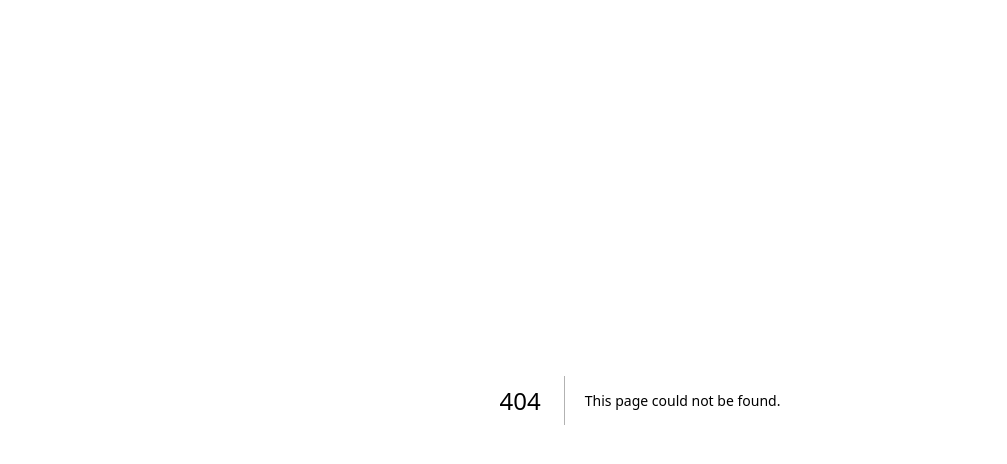
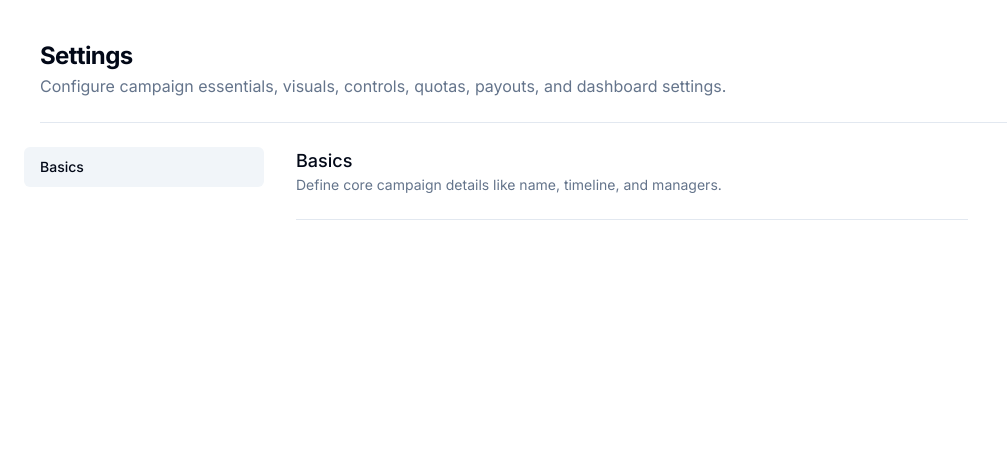
Before and after one commit to potouridisio/campaigns-app, a Next.js app: page /1/settings in a window 1280 px wide. Before the commit this address had no page. Shown: the top 464 px of the page, without its empty margins (0-1007 px from the left). Built offline with nearby package versions, Linux system fonts and the light colour scheme.

Commit message:
feat: init SettingsLayout & SettingsBasicsPage

```diff
--- /dev/null
+++ b/app/[id]/settings/layout.tsx
@@ -0,0 +1,37 @@
+import { Separator } from '@/components/ui/separator'
+
+import { SidebarNav } from './sidebar-nav'
+
+export default function SettingsLayout({
+  children,
+  params,
+}: {
+  children: React.ReactNode
+  params: { id: string }
+}) {
+  const sidebarNavItems = [
+    {
+      title: 'Basics',
+      href: `/${params.id}/settings`,
+    },
+  ]
+
+  return (
+    <div className="space-y-6 p-10 pb-16 md:block">
+      <div className="space-y-0.5">
+        <h2 className="text-2xl font-bold tracking-tight">Settings</h2>
+        <p className="text-muted-foreground">
+          Configure campaign essentials, visuals, controls, quotas, payouts, and
+          dashboard settings.
+        </p>
+      </div>
+      <Separator className="my-6" />
+      <div className="flex flex-col space-y-8 lg:flex-row lg:space-x-12 lg:space-y-0">
+        <aside className="-mx-4 lg:w-1/5">
+          <SidebarNav items={sidebarNavItems} />
+        </aside>
+        <div className="flex-1 lg:max-w-2xl">{children}</div>
+      </div>
+    </div>
+  )
+}
--- /dev/null
+++ b/app/[id]/settings/page.tsx
@@ -0,0 +1,15 @@
+import { Separator } from '@/components/ui/separator'
+
+export default function SettingsBasicsPage() {
+  return (
+    <div className="space-y-6">
+      <div>
+        <h3 className="text-lg font-medium">Basics</h3>
+        <p className="text-sm text-muted-foreground">
+          Define core campaign details like name, timeline, and managers.
+        </p>
+      </div>
+      <Separator />
+    </div>
+  )
+}
```
